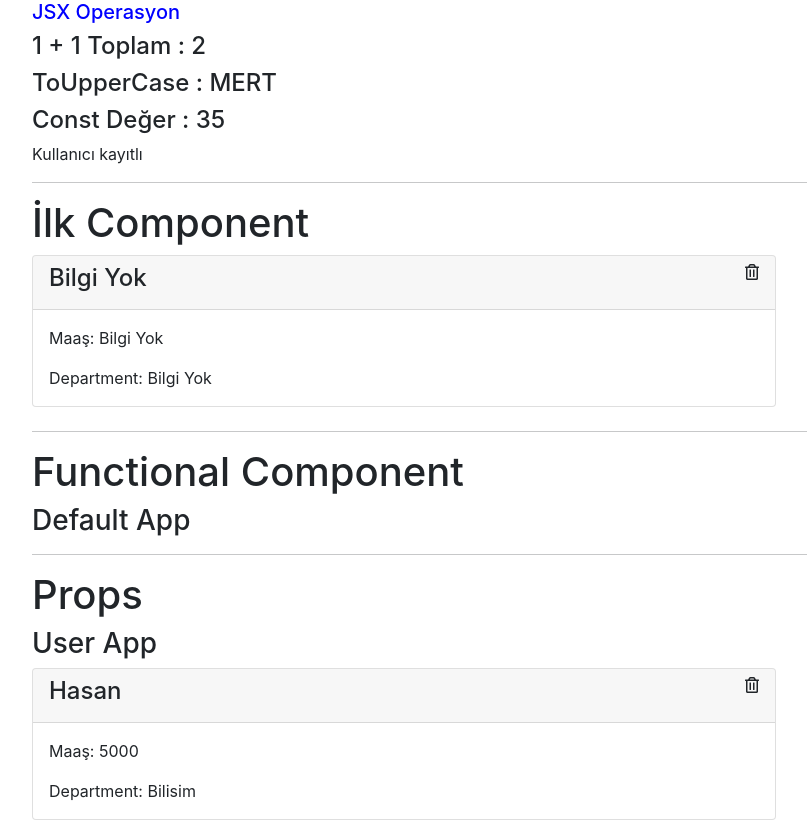
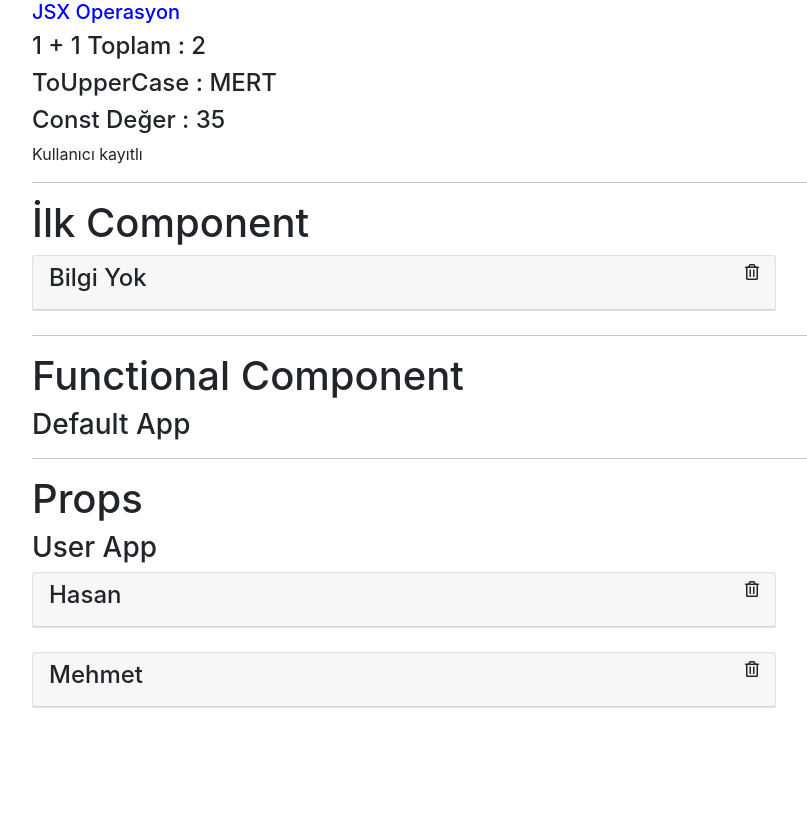
Before and after one commit to MertGuney/ReactTutorial, a React (Create React App) app: page / in a window 1280 px wide. Shown: the top 821 px of the page, without its empty margins (50-857 px from the left). After the commit the page ends 800 px from the top, so only its background shows below. Built offline with nearby package versions, Linux system fonts and the light colour scheme.

Commit message:
State creating

```diff
--- a/src/components/User.js
+++ b/src/components/User.js
@@ -7,9 +7,20 @@ class User extends Component {
     salary: "Bilgi Yok",
     department: "Bilgi Yok",
   };
+  state = {
+    isVisible: false,
+  };
+  //Birinci state yöntemi
+  // constructor(props) {
+  //   super(props);
+  //   this.state = {
+  //     isVisible: false,
+  //   };
+  // }
   render() {
     // Destructing
     const { name, department, salary } = this.props;
+    const { isVisible } = this.state;
     return (
       <div className="col-md-8 mb-4">
         <div className="card">
@@ -17,10 +28,12 @@ class User extends Component {
             <h4 className="d-inline">{name}</h4>
             <i className="far fa-trash-alt" style={{ cursor: "pointer" }}></i>
           </div>
-          <div className="card-body">
-            <p className="card-text"> Maaş: {salary}</p>
-            <p className="card-text"> Department: {department}</p>
-          </div>
+          {isVisible ? (
+            <div className="card-body">
+              s<p className="card-text"> Maaş: {salary}</p>
+              <p className="card-text"> Department: {department}</p>
+            </div>
+          ) : null}
         </div>
       </div>
     );
```
